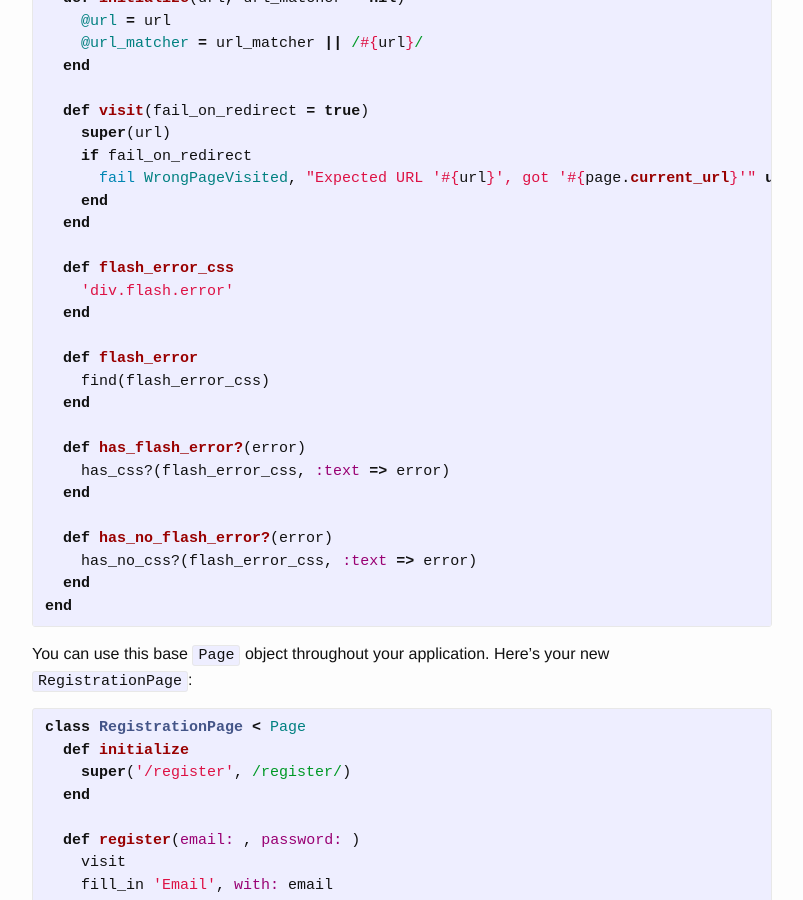
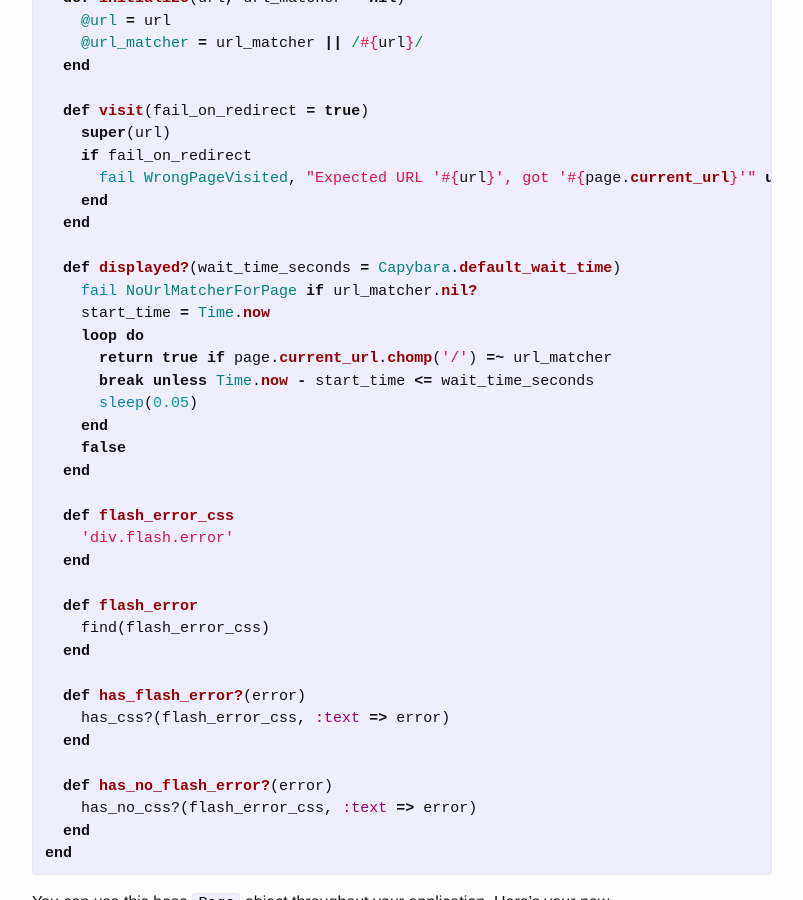
Before and after one commit to jillianrosile/jillianrosile.github.io, a Jekyll site: the page built from _posts/2015-08-19-black-box-testing.markdown, in a window 1280 px wide and 900 px high, scrolled down 2462 px. Shown: the whole window, without its empty margins (238-1041 px from the left). Built offline with Jekyll 4.4.1, drawn with Linux system fonts in a browser that asks for light colours; some of the changed text lies outside the part shown.

Commit message:
Updating post to add missing method in example and to add reference to Gamera gem

```diff
--- a/_posts/2015-08-19-black-box-testing.markdown
+++ b/_posts/2015-08-19-black-box-testing.markdown
@@ -95,6 +95,17 @@ include Capybara::DSL
     if fail_on_redirect
       fail WrongPageVisited, "Expected URL '#{url}', got '#{page.current_url}'" unless displayed?
     end
+  end
+
+  def displayed?(wait_time_seconds = Capybara.default_wait_time)
+    fail NoUrlMatcherForPage if url_matcher.nil?
+    start_time = Time.now
+    loop do
+      return true if page.current_url.chomp('/') =~ url_matcher
+      break unless Time.now - start_time <= wait_time_seconds
+      sleep(0.05)
+    end
+    false
   end
 
   def flash_error_css
@@ -254,6 +265,8 @@ end
 {% endhighlight %}
 Clear and concise testing!
 
+If you want a jump start on getting this set up, check out the [gamera][gamera] gem authored by me and some colleagues. It includes a basic `Page` class, the `Form` and `Table` mentioned above, and a few other features.
+
 Further reading and references
 ==============================
 
```
Also changed, not shown: other parts of _posts/2015-08-19-black-box-testing.markdown (+2 -1 lines).
